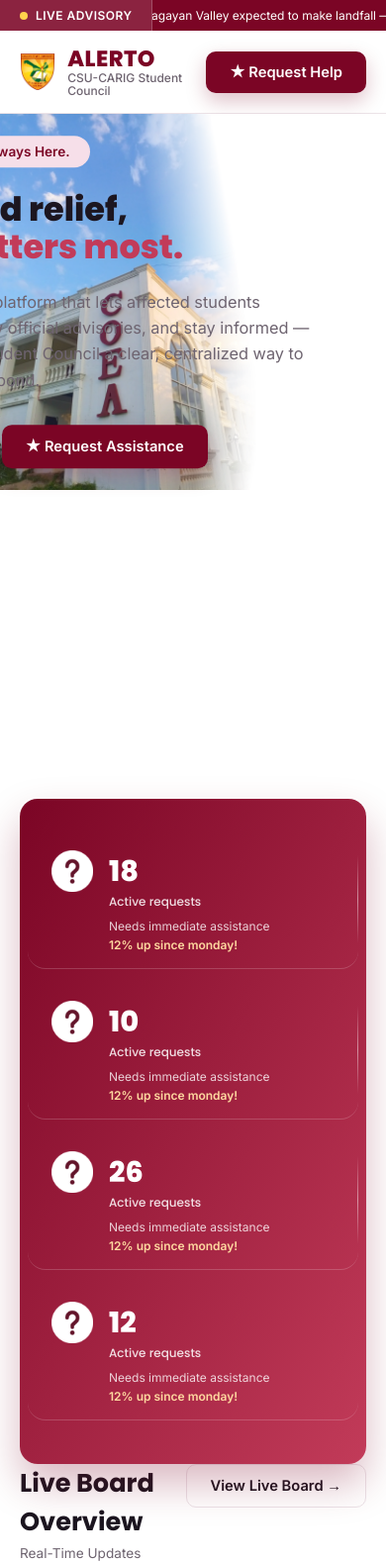
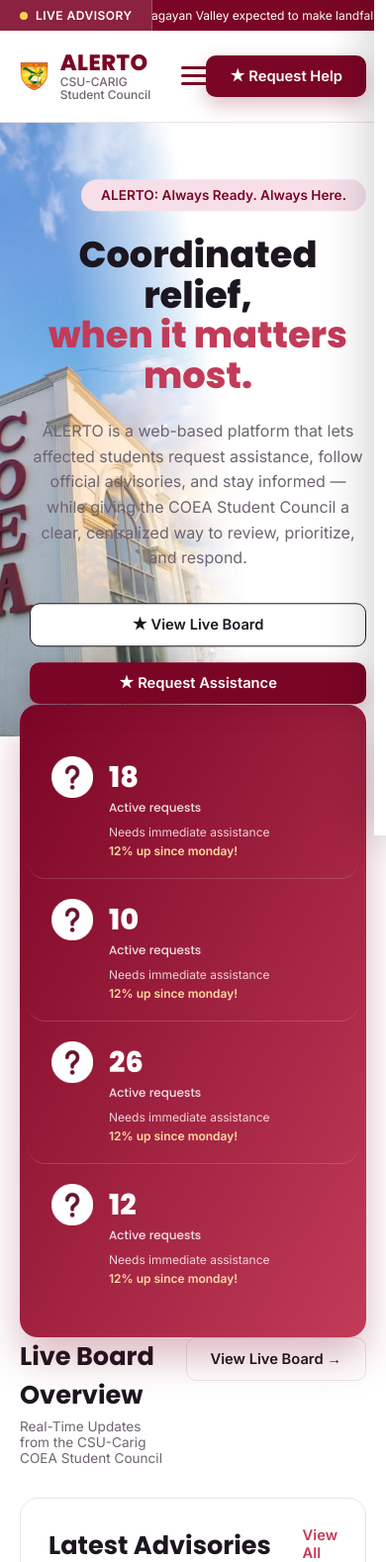
Before and after one commit to krizlorenz/ALERTO_V1, a PHP site: page / in a window 390 px wide. Shown: the top 1578 px of the page at 99% size. Run offline with PHP 8.4, Linux system fonts and the light colour scheme.

Commit message:
Improved the mobile version perspective

```diff
--- a/index.html
+++ b/index.html
@@ -52,6 +52,12 @@
         <a href="#">About</a>
         <a href="#">Contact</a>
       </nav>
+
+      <button class="menu-toggle" id="menuToggle" aria-label="Toggle Menu">
+        <span></span>
+        <span></span>
+        <span></span>
+      </button>
 
       <div class="nav-right">
         <a href="#" class="btn btn-primary">
--- a/styles/sections.css
+++ b/styles/sections.css
@@ -98,16 +98,80 @@
   font-weight: 500;
   font-size: var(--fs-md);
   color: var(--ink);
+  overflow-y:auto;
 }
 
 .main-nav a {
   padding-bottom: var(--space-1);
   transition: color var(--transition-base);
+  transition: .3s ease;
 }
 .main-nav a:hover,
 .main-nav a.active {
   color: var(--maroon-mid);
   border-bottom: 2px solid var(--maroon-mid);
+  transform:translateX(6px);
+}
+
+/* ================= HAMBURGER ================= */
+
+.menu-toggle {
+  display: none;
+  width: 52px;
+  height: 52px;
+  background: transparent;
+  border: none;
+  cursor: pointer;
+  position: relative;
+  z-index: 1002;
+}
+
+.menu-toggle span{
+  position:absolute;
+  left:11px;
+  width:30px;
+  height:3px;
+  background:var(--maroon-dark);
+  border-radius:999px;
+  transition:.35s ease;
+}
+/* Top line */
+.menu-toggle span:nth-child(1){
+  top:16px;
+}
+/* Middle line */
+.menu-toggle span:nth-child(2){
+  top:24px;
+}
+/* Bottom line */
+.menu-toggle span:nth-child(3){
+  top:32px;
+}
+.menu-toggle.active span:nth-child(1){
+  top:24px;
+  transform:rotate(45deg);
+}
+.menu-toggle.active span:nth-child(2){
+  opacity:0;
+}
+.menu-toggle.active span:nth-child(3){
+  top:24px;
+  transform:rotate(-45deg);
+}
+
+.menu-overlay{
+  position:fixed;
+  inset:0;
+  background:rgba(0,0,0,.45);
+  opacity:0;
+  visibility:hidden;
+  transition:.3s;
+  z-index:999;
+}
+
+.menu-overlay.active{
+  opacity:1;
+  visibility:visible;
 }
 
 /* =============================== HERO ======================================= */
@@ -135,15 +199,17 @@
 }
 
 .hero-content{
-  position:absolute;
-  right:7%;
-  top:50%;
-  transform:translateY(-50%);
-  width:560px;
-  z-index:5;
-  display:flex;
-  flex-direction:column;
-  align-items:flex-start;
+    position: absolute;
+    top: 40%;
+    right: 6%;
+    transform: translateY(-50%);
+    width: 600px;
+    max-width: 60%;
+    display: flex;
+    flex-direction: column;
+    align-items: flex-end;   /* Align everything to the right */
+    text-align: right;        /* Right-align text */
+    z-index: 5;
 }
 
 .pill {
@@ -158,9 +224,10 @@
 }
 
 .hero h1 {
-  font-size: var(--fs-5xl);
+  font-size: 60px;
   line-height: 1.12;
   font-weight: 800;
+  text-align: right;
   color: var(--ink);
   margin-bottom: var(--space-6);
 }
@@ -173,6 +240,7 @@
   color: var(--grey);
   font-size: var(--fs-lg);
   line-height: 1.6;
+  text-align: right;
   max-width: 520px;
   margin-bottom: var(--space-8);
 }
@@ -181,6 +249,7 @@
   display: flex;
   gap: var(--space-4);
   flex-wrap: wrap;
+  justify-content: flex-end;
 }
 
 /* =============================== STAT STRIP ==================================
@@ -397,25 +466,173 @@
 
 /* ---------- Responsive --------------------------------------------------------- */
 @media (max-width: 1000px) {
-  .hero { grid-template-columns: 1fr; padding-bottom: var(--space-15); }
-  .hero-image { height: 380px; order: -1; }
-  .stat-strip { grid-template-columns: repeat(2, 1fr); transform: translateY(calc(var(--space-8) * -1)); }
-  .stat-item {
-    border-right: none;
-    border-bottom: 1px solid rgba(255, 255, 255, 0.18);
-    padding-bottom: var(--space-4);
-    margin-bottom: var(--space-3);
+  /* HERO */
+  .hero{
+    position: relative;
+    height: 700px;
+    min-height: 700px;
+    padding: 0;
   }
-  .footer-grid { grid-template-columns: 1fr 1fr; }
-  .main-nav { display: none; }
+
+  .hero-image{
+    position: relative;
+    width: 100%;
+    height: 420px;
+  }
+
+  .hero-image img{
+    object-position: center;
+  }
+
+  .hero-content{
+  position: absolute;
+  top: 50%;
+  right: 6%;
+  transform: translateY(-50%);
+  width: 90%;
+  max-width: 500px;
+  align-items: flex-end;
+  text-align: right;
+  z-index: 5;
 }
 
-@media (max-width: 600px) {
-  .navbar { padding: var(--space-4) var(--page-pad-sm); }
-  .hero { padding: var(--space-10) var(--page-pad-sm) var(--space-10); }
-  .hero h1 { font-size: 2.1rem; }
-  .stat-strip { margin: 0 var(--page-pad-sm); grid-template-columns: 1fr; }
-  .footer-grid { grid-template-columns: 1fr; }
-  .footer-bottom { flex-direction: column; gap: var(--space-2); }
-  .relief-heading { font-size: 1.8rem; }
+  .hero h1{
+    font-size: 3.2rem;
+    text-align: center;
+  }
+
+  .hero-copy{
+    max-width: 700px;
+    text-align: center;
+  }
+
+  .hero-actions{
+    width:100%;
+    justify-content:center;
+  }
+
+  /* STAT STRIP */
+.stat-strip{
+    grid-template-columns:repeat(2,1fr);
+    transform:translateY(calc(var(--space-8) * -1));
+  }
+
+  .footer-grid{
+    grid-template-columns:1fr 1fr;
+  }
+
+  .menu-toggle{
+    display:block;
+  }
+
+    /* Hide desktop nav */
+  .main-nav{
+    position:fixed;
+    top:0;
+    right:-320px;
+    width:300px;
+    height:100vh;
+    background:#fff;
+    display:flex;
+    flex-direction:column;
+    align-items:flex-start;
+    justify-content:flex-start;
+    gap:28px;
+    padding:110px 40px;
+    box-shadow:-12px 0 40px rgba(0,0,0,.15);
+    transition:right .35s ease;
+    z-index:1000;
+    }
+
+  .main-nav.active{
+    right:0;
+  }
 }
+
+@media (max-width:600px){
+
+  .navbar{
+    padding:20px;
+  }
+
+  .hero{
+    position: relative;
+    height: 620px;
+    min-height: 620px;
+    padding: 0;
+  }
+
+  .hero-image{
+    position: absolute;
+    inset: 0;
+    width: 100%;
+    height: 100%;
+  }
+
+  .hero-image img{
+    width: 100%;
+    height: 100%;
+    object-fit: cover;
+    object-position: center;
+  }
+
+  .hero-content{
+    position: absolute;
+    top: 52%;
+    right: 20px;
+    transform: translateY(-50%);
+    width: calc(100% - 40px);
+    max-width: 340px;
+    align-items: flex-end;
+    text-align: right;
+    z-index: 5;
+  }
+
+  .hero h1{
+    font-size: 2.3rem;
+    line-height: 1.1;
+  }
+
+  .hero-copy{
+    font-size: 1rem;
+    max-width: 100%;
+  }
+
+  .hero-actions{
+    justify-content: flex-end;
+  }
+
+  .hero-actions .btn{
+    width:100%;
+    justify-content:center;
+  }
+
+  .stat-strip{
+    grid-template-columns:1fr;
+    margin:0 20px;
+  }
+
+  .stat-item{
+    border-bottom:1px solid rgba(255,255,255,.15);
+  }
+
+  .stat-item:last-child{
+    border-bottom:none;
+  }
+
+  /* Hide vertical dividers on mobile */
+  .stat-item::after{
+    display:none;
+  }
+
+  .footer-grid{
+    grid-template-columns:1fr;
+  }
+
+  .footer-bottom{
+    flex-direction:column;
+    text-align:center;
+    gap:12px;
+  }
+
+}
--- a/styles/variables.css
+++ b/styles/variables.css
@@ -41,8 +41,7 @@
 --fs-xl:   1.4rem;    /* brand name                                  */
 --fs-2xl:  1.6rem;    /* section headings                            */
 --fs-3xl:  1.8rem;    /* stat numbers                                */
---fs-4xl:  2.6rem;    /* relief heading                              */
---fs-5xl:  3rem;      /* hero heading                                */
+--fs-4xl:  2.6rem;    /* relief heading                              */    /* hero heading                                */
 
 /* ---------- Spacing scale (4px base) ----------------------------------
    Every hard-coded px value in the original file maps to one of
```
